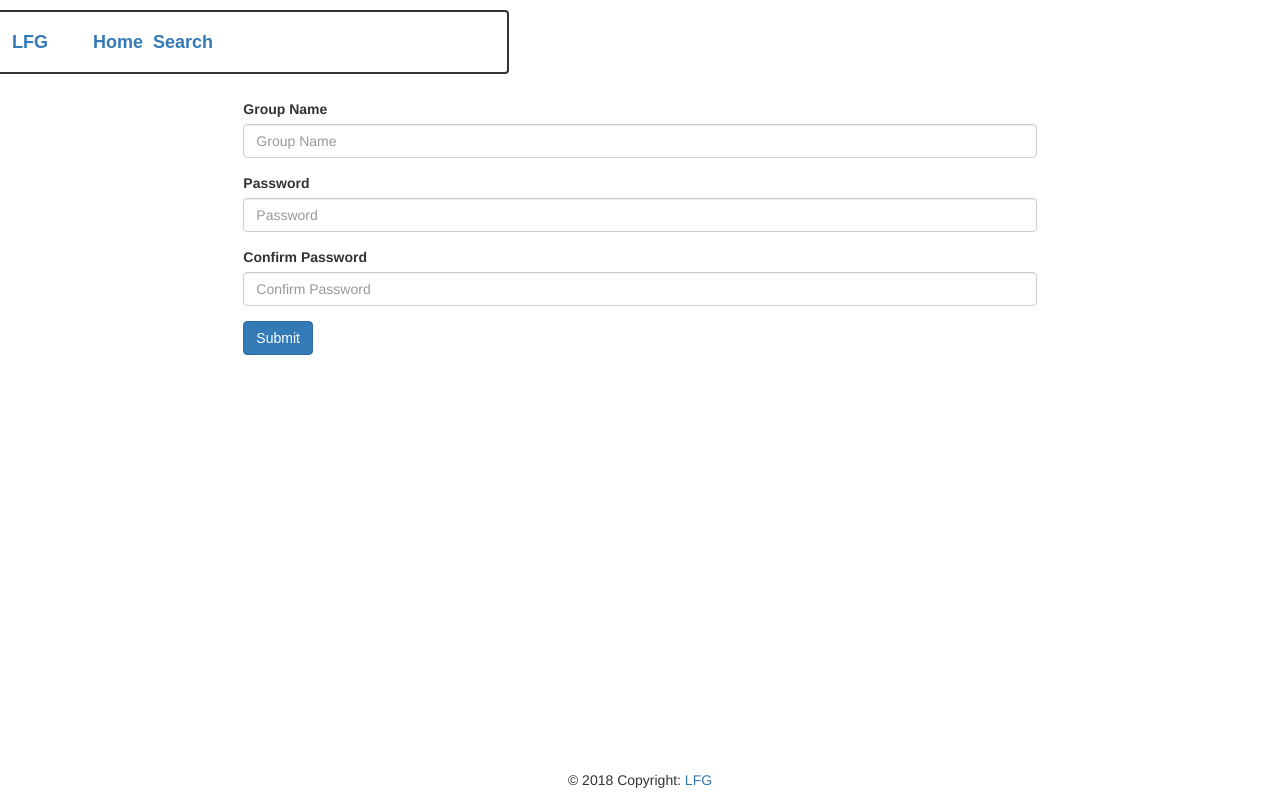
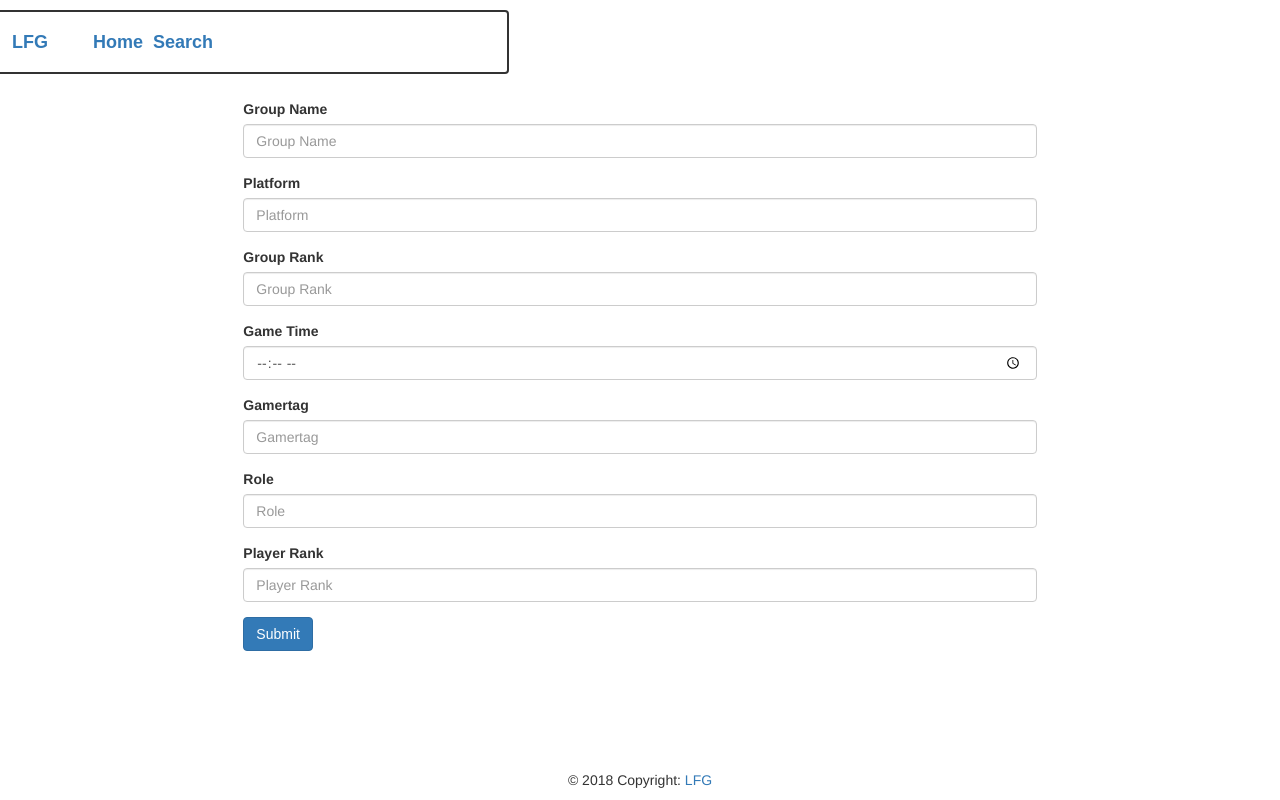
Before and after one commit to maxyeamans/lfg, a React (Create React App) app in the folder client/: page /newgroup in a window 1280 px wide. Built offline with nearby package versions, Linux system fonts and the light colour scheme; a web font is replaced by a local one.

Commit message:
created group from new groups page

```diff
--- a/client/src/pages/Login/Login.js
+++ b/client/src/pages/Login/Login.js
@@ -16,13 +16,11 @@ let styles = {
 }
 
 class Login extends Component {
-  constructor(props) {
-    super(props);
-    this.state = {
-      username: "",
-      password: ""
-    };
-  }
+  state = {
+    username: "",
+    password: ""
+  };
+
 
   componentDidMount() { }
 
@@ -31,12 +29,13 @@ class Login extends Component {
     this.setState({
       [name]: value
     });
+
   };
 
-  _onChange = event => {
-    event.preventDefault();
-    this.setState({ [event.target.name]: event.target.value });
-  };
+  // _onChange = event => {
+  //   event.preventDefault();
+  //   this.setState({ [event.target.name]: event.target.value });
+  // };
 
   render() {
     return (
--- a/client/src/pages/Main/Main.js
+++ b/client/src/pages/Main/Main.js
@@ -42,17 +42,17 @@ class Main extends Component {
   };
 
   handleInputChange = event => {
-    const value = event.target.value;
-    const name = event.target.name;
+    const { name, value } = event.target;
     this.setState({
       [name]: value
     });
+
   };
 
-  _onChange = event => {
-    event.preventDefault();
-    this.setState({ [event.target.name]: event.target.value });
-  };
+  // _onChange = event => {
+  //   event.preventDefault();
+  //   this.setState({ [event.target.name]: event.target.value });
+  // };
 
   render() {
     return (
--- a/client/src/pages/NewGroup/NewGroup.js
+++ b/client/src/pages/NewGroup/NewGroup.js
@@ -4,32 +4,61 @@ import Footer from "../../components/Footer";
 import API from "../../utils/API";
 
 class NewGroup extends Component {
-  constructor(props) {
-    super(props);
-    this.state = {};
-  }
+  state = {
+    groupName: "",
+    platform: "",
+    groupRank: "",
+    time: "",
+    gamertag: "",
+    role: "",
+    rank: "",
+    user: ""
+
+};
 
   componentDidMount() {}
 
-  loadUsers = () => {
+  loadGroups = () => {
     // gets all users
-    API.getUsers()
+    API.getGroups()
       .then(res => this.setState({ users: res.data }))
       .catch(err => console.log(err));
   };
 
   handleInputChange = event => {
-    const value = event.target.value;
-    const name = event.target.name;
+    const { name, value } = event.target;
     this.setState({
       [name]: value
     });
+
   };
 
-  _onChange = event => {
-    event.preventDefault();
-    this.setState({ [event.target.name]: event.target.value });
-  };
+  createNewGroup = (groupName, platform, groupRank, time, gamertag, role, rank) => {
+    console.log(groupName);
+    API.saveGroup({
+      groupName: groupName,
+      platform: platform,
+      groupRank: groupRank,
+      time: time,
+      player1: {
+        gamertag: gamertag,
+        role: role,
+        state: 2,
+        rank: rank,
+        user: "5bb55f5c34be1235a0edeeed"
+      }
+
+    })
+      .then(res => this.loadGroups())
+      .catch(err => console.log(err));
+  }
+
+  // _onChange = event => {
+  //   event.preventDefault();
+  //   this.setState({ [event.target.name]: event.target.value });
+  // };
+
+  // action="/register" method="post" // took this out of form.
 
   render() {
     return (
@@ -38,41 +67,85 @@ class NewGroup extends Component {
         <Row>
           <Col size="xl-2 sm-2"/>
           <Col size="xl-8 sm-8">
-            <form className="m-4" action="/register" method="post">
+            <form className="m-4">
               <div className="form-group">
                 <label for="groupName">Group Name</label>
                 <input
-                  type="name"
+                  type="groupName"
                   className="form-control"
-                  id="name"
+                  name="groupName"
                   placeholder="Group Name"
                   onChange={this.handleInputChange}
                   value={this.state.groupName}
                 />
               </div>
               <div className="form-group">
-                <label for="password">Password</label>
+                <label for="platform">Platform</label>
                 <input
-                  type="password"
+                  type="platform"
                   className="form-control"
-                  id="password"
-                  placeholder="Password"
+                  name="platform"
+                  placeholder="Platform"
                   onChange={this.handleInputChange}
-                  value={this.state.password}
+                  value={this.state.platform}
                 />
               </div>
               <div className="form-group">
-                <label for="confirmPassword">Confirm Password</label>
+                <label for="groupRank">Group Rank</label>
                 <input
-                  type="password"
+                  type="groupRank"
                   className="form-control"
-                  id="confirmPassword"
-                  placeholder="Confirm Password"
+                  name="groupRank"
+                  placeholder="Group Rank"
                   onChange={this.handleInputChange}
-                  value={this.state.confirmPassword}
+                  value={this.state.groupRank}
                 />
               </div>
-              <button type="submit" className="btn btn-primary">
+              <div className="form-group">
+                <label for="time">Game Time</label>
+                <input
+                  type="time"
+                  className="form-control"
+                  name="time"
+                  placeholder="Game Time"
+                  onChange={this.handleInputChange}
+                  value={this.state.time}
+                />
+              </div>
+              <div className="form-group">
+                <label for="gamertag">Gamertag</label>
+                <input
+                  type="gamertag"
+                  className="form-control"
+                  name="gamertag"
+                  placeholder="Gamertag"
+                  onChange={this.handleInputChange}
+                  value={this.state.gamertag}
+                />
+              </div>
+              <div className="form-group">
+                <label for="role">Role</label>
+                <input
+                  type="role"
+                  className="form-control"
+                  name="role"
+                  placeholder="Role"
+                  onChange={this.handleInputChange}
+                  value={this.state.role}
+                />
+              </div>
+              <div className="form-group">
+                <label for="rank">Player Rank</label>
+                <input
+                  type="rank"
+                  className="form-control"
+                  name="rank"
+                  placeholder="Player Rank"
+                  onChange={this.handleInputChange}
+                  value={this.state.rank}
+                />
+              </div>
+              <button type="submit" className="btn btn-primary" onClick={() => this.createNewGroup(this.state.groupName, this.state.platform, this.state.groupRank, this.state.time, this.state.gamertag, this.state.role, this.state.rank)}>
                 Submit
               </button>
             </form>
```
Also changed, not shown: client/src/pages/Profiles/Profiles.js (+6 -6 lines), 2 other files (tests, documents, lock files or other folders).
